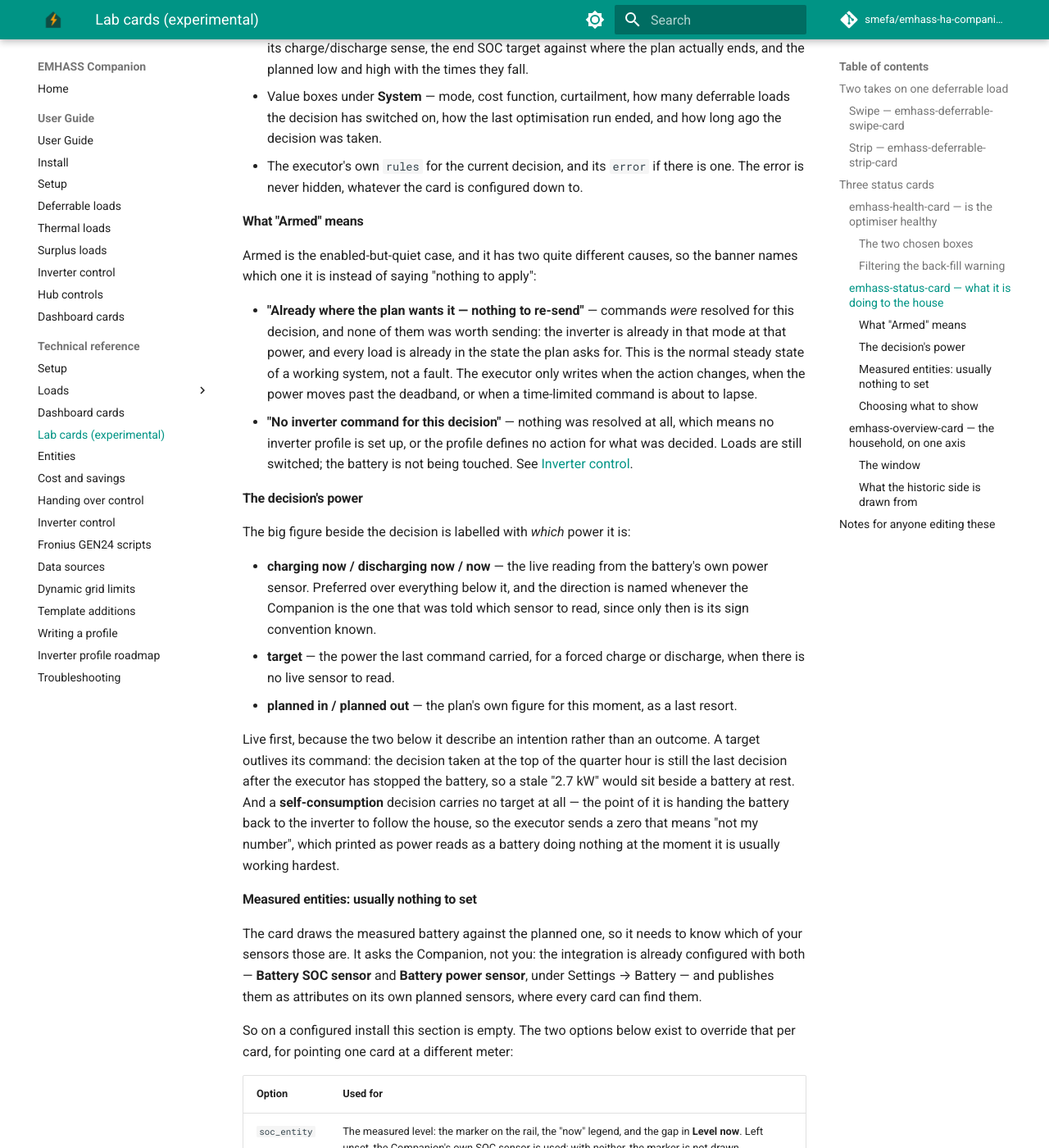
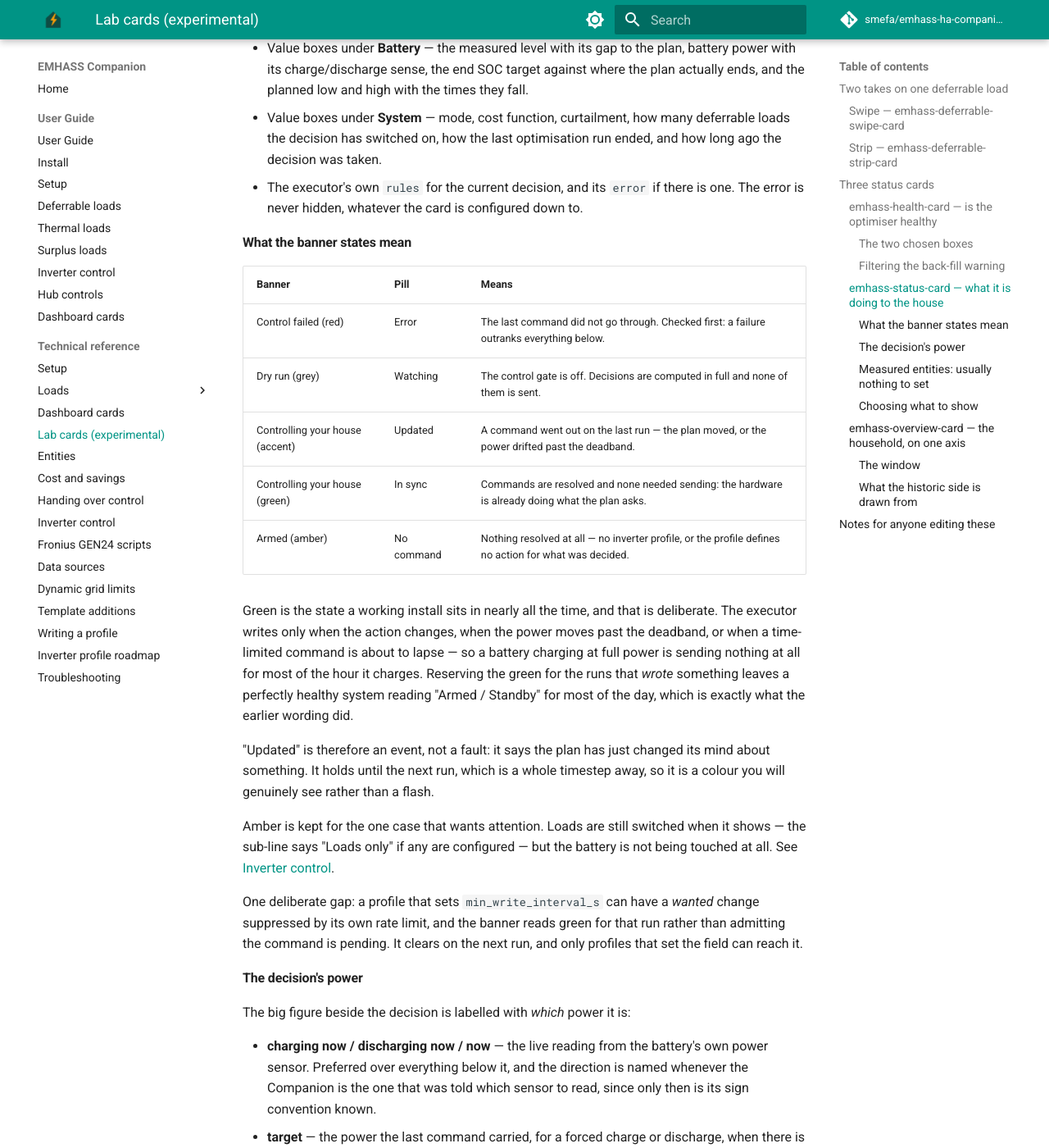
Before and after one commit to smefa/emhass-ha-companion, an MkDocs documentation site: the page built from docs/lab_cards.md, in a window 1280 px wide and 1400 px high, scrolled down 5235 px. Shown: the whole window at 82% size. Built offline with MkDocs 1.6.1 and Material for MkDocs 9.7.7, drawn with Linux system fonts in a browser that asks for light colours; comment, search, counter and statistics services are not loaded; some of the changed text lies outside the part shown.

Commit message:
0.9.5.1: give the status banner's green to the steady state
The banner went green only on runs that actually wrote something, which
described the card's own last few seconds rather than the house. The
executor writes only on a change, past the deadband, or before a timed
command lapses, so a battery charging at full power sent nothing for most
of the hour it charged -- and the card called that "Armed / Standby" the
whole time. The state a working install is in nearly always was the one
state that never looked healthy.

Green now means the plan is in force: armed, commands resolved, nothing
left to correct. A command that has just gone out takes the accent and
reads "Updated" -- an event, not a fault, and one that holds for a whole
timestep rather than flashing. Both keep the same title, so the banner no
longer re-reads itself every time the plan changes its mind.

Amber is left for the case that wants attention: nothing resolved at all,
meaning no inverter profile or no action defined for what was decided.
Loads are still switched there, and the sub-line says so.

Known gap: a profile setting min_write_interval_s can have a wanted change
suppressed by its own rate limit, and this reads green for that one run.

Co-Authored-By: Claude Opus 5 <noreply@anthropic.com>

```diff
--- a/docs/lab_cards.md
+++ b/docs/lab_cards.md
@@ -149,10 +149,11 @@ phone in a pocket, and a card that is glanced at many times for every time it
 is operated is the wrong place to keep them. Tapping any icon opens the
 entity, so the settings are one tap away rather than absent.
 
-- A banner that goes **green only when the Companion is actually in charge** —
-  control enabled *and* the last decision applied. The gate shut reads "Dry
-  run / Watching", a failed command turns it red, and enabled-but-quiet reads
-  "Armed / Standby" with the reason spelled out (see below).
+- A banner that goes **green when the Companion is in charge and the hardware
+  is doing what the plan asks** — control enabled, commands resolved, and
+  nothing left to correct. The gate shut reads "Dry run / Watching", a failed
+  command turns it red, a command that has just gone out takes the accent
+  ("Updated"), and no resolvable command at all turns it amber (see below).
 - The battery decision with its reason and its power, and — separately —
   whether the command actually went out. A decision that is already in force
   is not re-sent every run, so "already in effect" and "not sent" are
@@ -175,21 +176,36 @@ entity, so the settings are one tap away rather than absent.
   there is one. The error is never hidden, whatever the card is configured
   down to.
 
-#### What "Armed" means
+#### What the banner states mean
 
-Armed is the enabled-but-quiet case, and it has two quite different causes, so
-the banner names which one it is instead of saying "nothing to apply":
+| Banner | Pill | Means |
+| --- | --- | --- |
+| Control failed (red) | Error | The last command did not go through. Checked first: a failure outranks everything below. |
+| Dry run (grey) | Watching | The control gate is off. Decisions are computed in full and none of them is sent. |
+| Controlling your house (accent) | Updated | A command went out on the last run — the plan moved, or the power drifted past the deadband. |
+| Controlling your house (green) | In sync | Commands are resolved and none needed sending: the hardware is already doing what the plan asks. |
+| Armed (amber) | No command | Nothing resolved at all — no inverter profile, or the profile defines no action for what was decided. |
 
-- **"Already where the plan wants it — nothing to re-send"** — commands *were*
-  resolved for this decision, and none of them was worth sending: the inverter
-  is already in that mode at that power, and every load is already in the state
-  the plan asks for. This is the normal steady state of a working system, not a
-  fault. The executor only writes when the action changes, when the power moves
-  past the deadband, or when a time-limited command is about to lapse.
-- **"No inverter command for this decision"** — nothing was resolved at all,
-  which means no inverter profile is set up, or the profile defines no action
-  for what was decided. Loads are still switched; the battery is not being
-  touched. See [Inverter control](inverter_control.md).
+Green is the state a working install sits in nearly all the time, and that is
+deliberate. The executor writes only when the action changes, when the power
+moves past the deadband, or when a time-limited command is about to lapse — so
+a battery charging at full power is sending nothing at all for most of the hour
+it charges. Reserving the green for the runs that *wrote* something leaves a
+perfectly healthy system reading "Armed / Standby" for most of the day, which
+is exactly what the earlier wording did.
+
+"Updated" is therefore an event, not a fault: it says the plan has just changed
+its mind about something. It holds until the next run, which is a whole
+timestep away, so it is a colour you will genuinely see rather than a flash.
+
+Amber is kept for the one case that wants attention. Loads are still switched
+when it shows — the sub-line says "Loads only" if any are configured — but the
+battery is not being touched at all. See [Inverter control](inverter_control.md).
+
+One deliberate gap: a profile that sets `min_write_interval_s` can have a
+*wanted* change suppressed by its own rate limit, and the banner reads green
+for that run rather than admitting the command is pending. It clears on the
+next run, and only profiles that set the field can reach it.
 
 #### The decision's power
 
```
Also changed, not shown: 2 other files.
